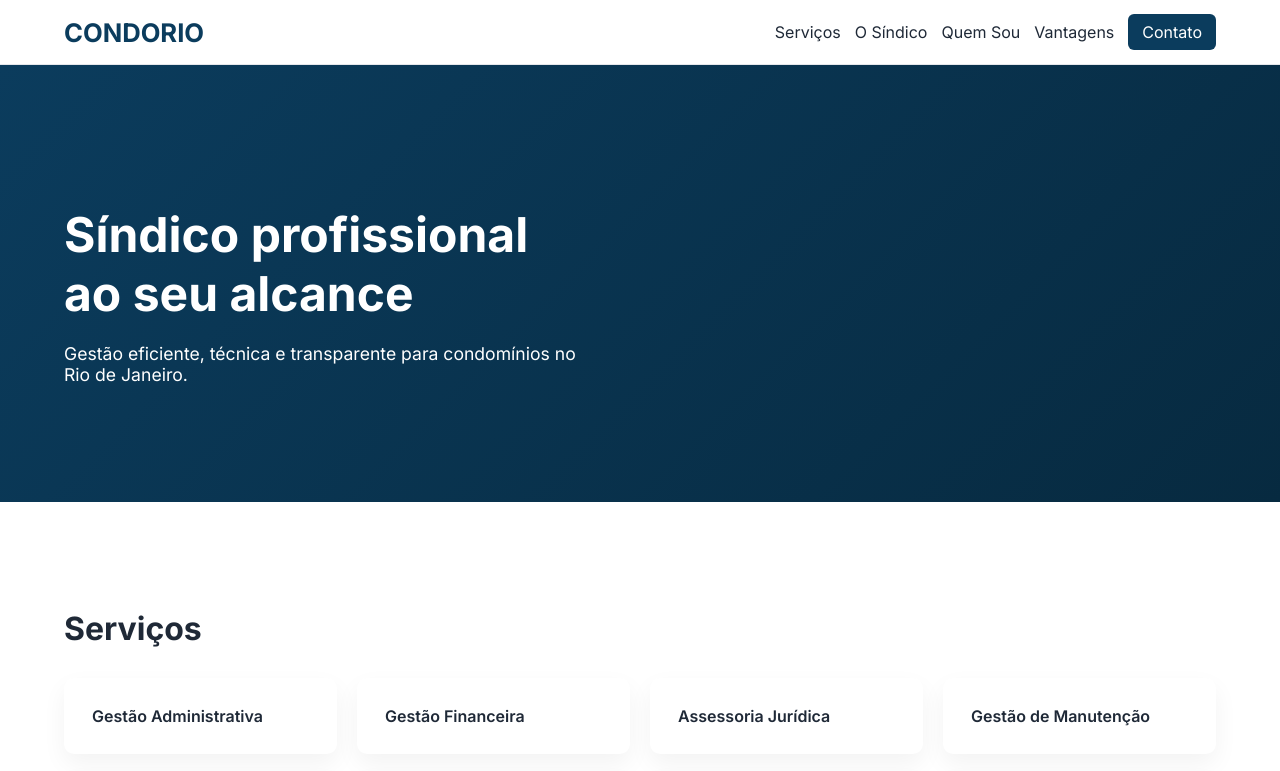
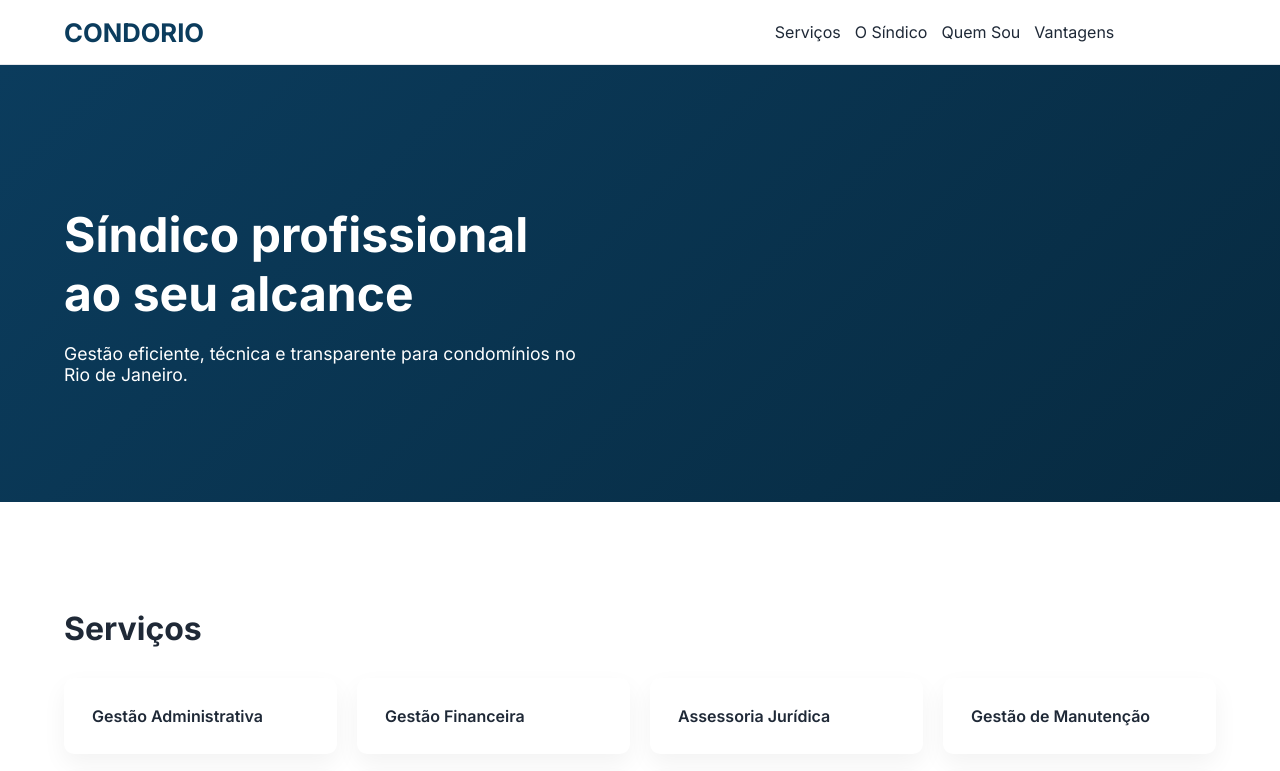
Before and after one commit to condorioadm-blip/condorio-site, a plain HTML site: page index.html in a window 1280 px wide. Shown: the top 771 px of the page. Drawn offline with Linux system fonts and the light colour scheme.

```diff
--- a/style.css
+++ b/style.css
@@ -62,7 +62,7 @@
 }
 
 .btn-nav {
-  background: var(--blue);
+  background: var(--white);
   color: #fff !important;
   padding: 8px 14px;
   border-radius: 6px;
```
